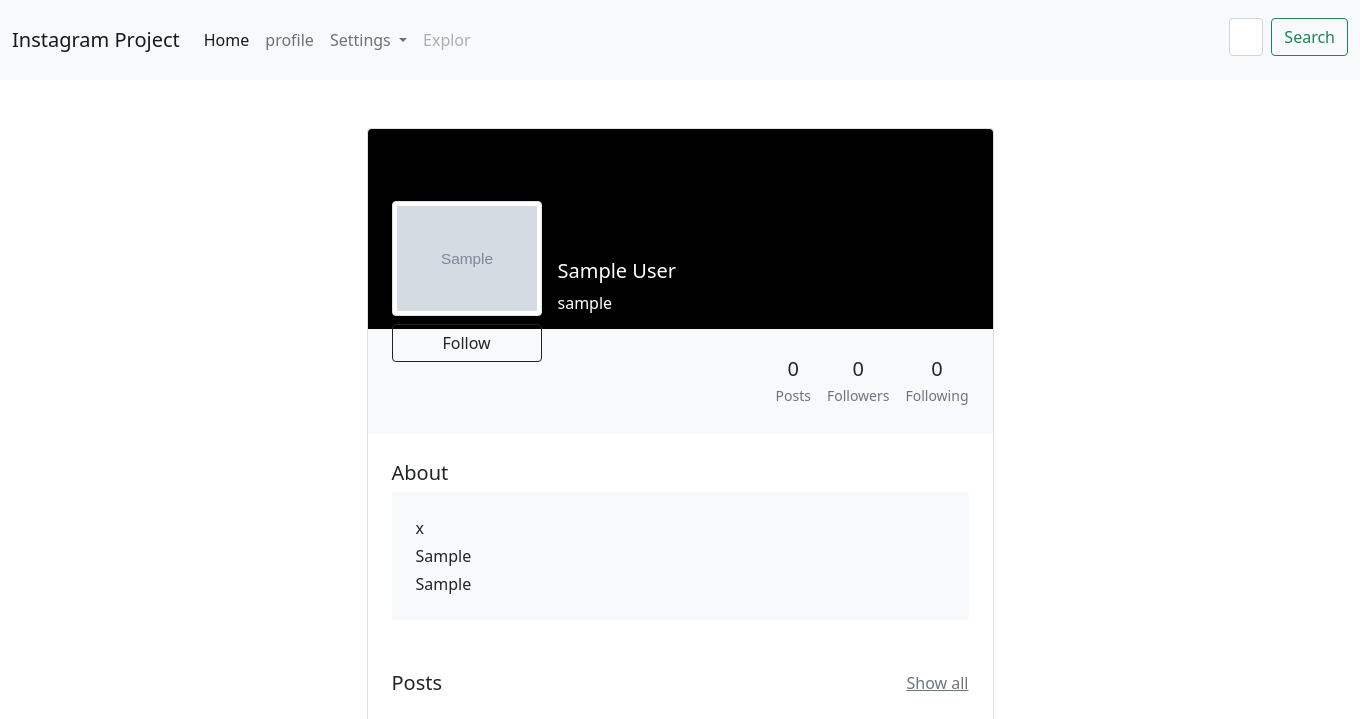
After one commit to RohullahYaqubi/Instagram-clone, a Django app: page /profile_detail/1/ in a window 1360 px wide. The commit adds this page. Shown: the top 719 px of the page. Run offline with Django 4.2, Linux system fonts and the light colour scheme; a user stored in the database is signed in; tables that the repository leaves empty hold one stand-in row (values such as "Sample post"); grey boxes marked "Sample" are stand-in pictures.

Commit message:
profile-detail

```diff
--- /dev/null
+++ b/templates/profile_detail.html
@@ -0,0 +1,81 @@
+{%extends '_base.html'%}
+{%load static%}
+<title>{%block title%}Profile Detail{%endblock title%}</title>
+
+{%block content%}
+<section class="h-100 gradient-custom-2">
+    <div class="container py-5 h-100">
+    <div class="row d-flex justify-content-center align-items-center h-100">
+        <div class="col col-lg-9 col-xl-7">
+        <div class="card">
+            <div class="rounded-top text-white d-flex flex-row" style="background-color: #000; height:200px;">
+            <div class="ms-4 mt-5 d-flex flex-column" style="width: 150px;">
+                {%if profile.image%}
+                    <img src="{{profile.image.url}}"
+                    alt="" class="img-fluid img-thumbnail mt-4 mb-2"
+                    style="width: 150px; height:150px; z-index: 1">
+                {%else%}
+                    <img src="{% static 'img/default.jpg' %}"
+                    alt="" class="img-fluid img-thumbnail mt-4 mb-2"
+                    style="width: 150px; z-index: 1">
+                {%endif%}
+                <button type="button" class="btn btn-outline-dark" data-mdb-ripple-color="dark"
+                style="z-index: 1;">
+                Follow
+                </button>
+            </div>
+            <div class="ms-3" style="margin-top: 130px;">
+                <h5>{{profile.user.first_name}} {{profile.user.last_name}}</h5>
+                <p>{{profile.user.username}}</p>
+            </div>
+            </div>
+            <div class="p-4 text-black" style="background-color: #f8f9fa;">
+            <div class="d-flex justify-content-end text-center py-1">
+                <div>
+                <p class="mb-1 h5">0</p>
+                <p class="small text-muted mb-0">Posts </p>
+                </div>
+                <div class="px-3">
+                {%if profile.followed_by.count > 0 %}
+                    <p class="mb-1 h5">{{profile.followed_by.count}}</p>
+                {%else%}
+                    <p class="mb-1 h5">0</p>
+                {%endif%}
+                <p class="small text-muted mb-0">Followers</p>
+                </div>
+                <div>
+                {%if profile.follows.count > 0 %}
+                    <p class="mb-1 h5">{{profile.follows.count}}</p>
+                {%else%}
+                <p class="mb-1 h5">0</p>
+                {%endif%}
+                <p class="small text-muted mb-0">Following</p>
+                </div>
+            </div>
+            </div>
+            <div class="card-body p-4 text-black">
+            <div class="mb-5">
+                <p class="lead fw-normal mb-1">About</p>
+                <div class="p-4" style="background-color: #f8f9fa;">
+                <p class="font-italic mb-1">{{profile.occupassion}}</p>
+                <p class="font-italic mb-1">{{profile.live_in}}</p>
+                <p class="font-italic mb-0">{{profile.hobbi}}</p>
+                </div>
+            </div>
+            <div class="d-flex justify-content-between align-items-center mb-4">
+                <p class="lead fw-normal mb-0">Posts</p>
+                <p class="mb-0"><a href="#!" class="text-muted">Show all</a></p>
+            </div>
+            <div class="row g-2">
+                <div class="col mb-2">
+                <img src="https://mdbcdn.b-cdn.net/img/Photos/Lightbox/Original/img%20(112).webp"
+                    alt="image 1" class="w-100 rounded-3">
+            </div>
+
+            </div>
+        </div>
+        </div>
+    </div>
+    </div>
+</section>
+{%endblock content%}
--- a/templates/profile_list.html
+++ b/templates/profile_list.html
@@ -22,7 +22,7 @@
                 </div>
                 <h4 class="mb-2">{{ profile.user.first_name }}</h4>
                 <p class="text-muted mb-4">{{ profile.occupassion }} <span class="mx-2">|</span> <a
-                        href="">{{ profile.user.username }}</a></p>
+                        href="{%url 'profile_detail' profile.user.id%}">{{ profile.user.username }}</a></p>
                 <form method="POST">
                     <button type="button" class="btn btn-primary btn-rounded btn-lg">
                         Follow
--- a/user/urls.py
+++ b/user/urls.py
@@ -1,9 +1,10 @@
 from django.urls import path
 
-from .views import homepage, profile_view, profile_list
+from .views import homepage, profile_view, profile_list, profile_detail
 
 urlpatterns = [
     path('', homepage, name='home'),
     path('profile/', profile_view, name='profile'),
-    path('profile_list/', profile_list, name='profile_list')
+    path('profile_list/', profile_list, name='profile_list'),
+    path('profile_detail/<int:pk>/', profile_detail, name='profile_detail')
 ]
--- a/user/views.py
+++ b/user/views.py
@@ -24,7 +24,12 @@ def profile_list(request):
     }
     return render(request,'profile_list.html', context)
 
-
+def profile_detail(request, pk):
+    profile = Profile.objects.get(user_id = pk)
+    context={
+        'profile':profile
+    }
+    return render(request, 'profile_detail.html',context )
 
 
 # Create your views here.
```
